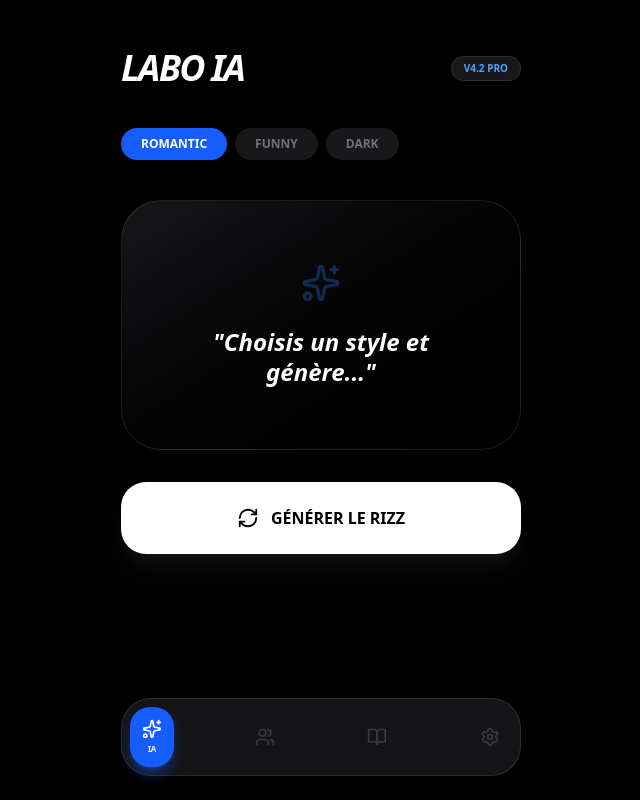
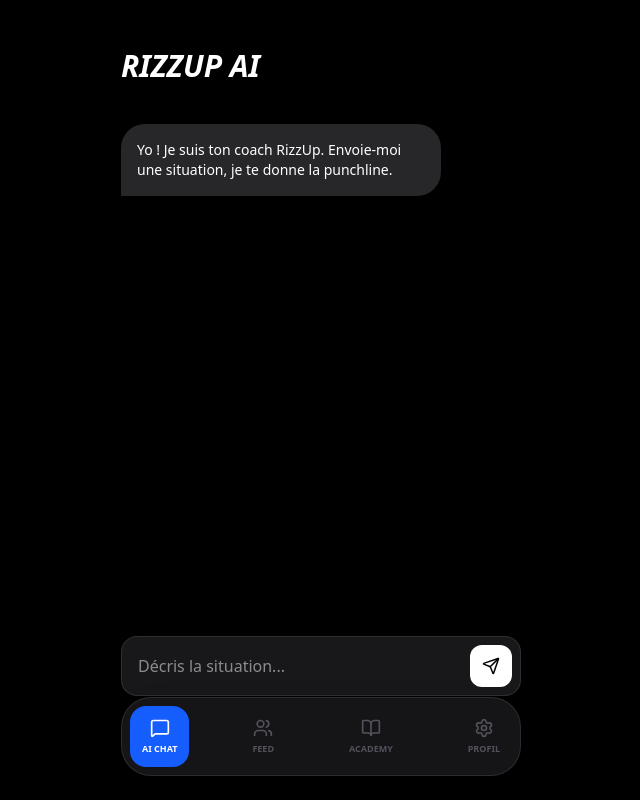
Before and after one commit to yodabe2901/rizzup-pro-app, a React (Vite) app: page / in a window 1280 px wide. Shown: the whole page, without its empty margins (319-959 px from the left). Built offline with nearby package versions, Linux system fonts and the light colour scheme.

Commit message:
🚀 RizzUp Pro: Le Chat est de retour + Nouveau Design

```diff
--- a/src/App.jsx
+++ b/src/App.jsx
@@ -1,226 +1,134 @@
 import React, { useState, useEffect, useRef } from 'react';
 import { createClient } from '@supabase/supabase-js';
 import {
-  Camera, Users, Search, User, Send, X, Flame, Sparkles,
-  RefreshCw, Settings, Shield, Bell, Zap, BookOpen, Star
+  Camera, Users, MessageSquare, User, Send, X, Flame, Sparkles,
+  RefreshCw, Settings, BookOpen, Zap, PlusCircle
 } from 'lucide-react';
 import { motion, AnimatePresence } from 'framer-motion';
 
 const supabase = createClient('https://njfuqcrtcfhkivzcgreb.supabase.co', 'sb_publishable_JXkhQVQqlM2CWqc9Q7xDxA_oVT2v1-1');
 
-// --- DATABASE IA PAR CATÉGORIES ---
-const RIZZ_DATA = {
-  romantic: ["T'as pas un plan ? Je me suis perdu dans tes yeux.", "Tu es le 10 que je cherchais."],
-  funny: ["Ton père est un voleur ? Parce qu'il a volé mon coeur.", "Je suis pas photographe, mais je nous imagine bien."],
-  dark: ["Je ne crois pas au coup de foudre, mais pour toi je ferai une exception.", "On parie que tu vas me dire non ?"],
-};
-
 export default function App() {
-  const [activeTab, setActiveTab] = useState('discover');
+  const [activeTab, setActiveTab] = useState('chat');
   const [showCamera, setShowCamera] = useState(false);
   const [isLoaded, setIsLoaded] = useState(false);
 
   useEffect(() => {
-    setTimeout(() => setIsLoaded(true), 2500); // Splash screen de 2.5s
+    setTimeout(() => setIsLoaded(true), 2000);
   }, []);
 
   if (!isLoaded) return <SplashScreen />;
 
   return (
-    <div className="bg-black min-h-screen text-white font-sans overflow-hidden">
+    <div className="bg-black min-h-screen text-white font-sans">
       <main className="max-w-md mx-auto h-screen overflow-y-auto pb-32 hide-scrollbar">
         <AnimatePresence mode="wait">
-          {activeTab === 'discover' && <RizzAI key="ai" />}
+          {activeTab === 'chat' && <RizzAIChat key="chat" />}
           {activeTab === 'feed' && <CommunityFeed key="feed" onOpenScanner={() => setShowCamera(true)} />}
-          {activeTab === 'academy' && <RizzAcademy key="academy" />}
-          {activeTab === 'account' && <ProfileSettings key="profile" />}
+          {activeTab === 'academy' && <AcademyPage key="academy" />}
+          {activeTab === 'settings' && <SettingsPage key="settings" />}
         </AnimatePresence>
       </main>
 
       <AnimatePresence>{showCamera && <RizzCamera onClose={() => setShowCamera(false)} />}</AnimatePresence>
 
-      {/* Barre de Navigation Giga-App */}
-      <nav className="fixed bottom-6 left-1/2 -translate-x-1/2 w-[92%] max-w-[400px] bg-zinc-900/90 backdrop-blur-3xl border border-white/10 rounded-[30px] p-2 flex justify-between items-center shadow-2xl z-50">
-        <NavBtn active={activeTab === 'discover'} onClick={() => setActiveTab('discover')} icon={<Sparkles size={20}/>} label="IA" />
+      {/* Navigation RizzUp */}
+      <nav className="fixed bottom-6 left-1/2 -translate-x-1/2 w-[92%] max-w-[400px] bg-zinc-900/90 backdrop-blur-2xl border border-white/10 rounded-[30px] p-2 flex justify-between items-center z-50 shadow-2xl">
+        <NavBtn active={activeTab === 'chat'} onClick={() => setActiveTab('chat')} icon={<MessageSquare size={20}/>} label="AI Chat" />
         <NavBtn active={activeTab === 'feed'} onClick={() => setActiveTab('feed')} icon={<Users size={20}/>} label="Feed" />
         <NavBtn active={activeTab === 'academy'} onClick={() => setActiveTab('academy')} icon={<BookOpen size={20}/>} label="Academy" />
-        <NavBtn active={activeTab === 'account'} onClick={() => setActiveTab('account')} icon={<Settings size={20}/>} label="Settings" />
+        <NavBtn active={activeTab === 'settings'} onClick={() => setActiveTab('settings')} icon={<Settings size={20}/>} label="Profil" />
       </nav>
     </div>
   );
 }
 
-// --- 0. SPLASH SCREEN ---
-function SplashScreen() {
-  return (
-    <div className="bg-black h-screen flex flex-col items-center justify-center">
-      <motion.div initial={{ scale: 0.5, opacity: 0 }} animate={{ scale: 1, opacity: 1 }} transition={{ duration: 0.8 }}>
-        <div className="w-24 h-24 bg-blue-600 rounded-[30%] rotate-12 flex items-center justify-center shadow-[0_0_80px_rgba(37,99,235,0.5)]">
-          <Zap size={50} className="text-white -rotate-12 fill-current" />
-        </div>
-      </motion.div>
-      <motion.h1 initial={{ y: 20, opacity: 0 }} animate={{ y: 0, opacity: 1 }} transition={{ delay: 0.5 }} className="mt-8 text-3xl font-black italic tracking-tighter uppercase">RizzUp Pro</motion.h1>
-      <div className="mt-4 flex gap-1">
-        {[0,1,2].map(i => <motion.div key={i} animate={{ opacity: [0, 1, 0] }} transition={{ repeat: Infinity, delay: i*0.2 }} className="w-2 h-2 bg-blue-500 rounded-full" />)}
-      </div>
-    </div>
-  );
-}
+// --- 1. CHAT AVEC L'IA (RETOUR EN FORCE) ---
+function RizzAIChat() {
+  const [messages, setMessages] = useState([{ role: 'ai', text: "Yo ! Je suis ton coach RizzUp. Envoie-moi une situation, je te donne la punchline." }]);
+  const [input, setInput] = useState("");
 
-// --- 1. RIZZ AI (IA AMÉLIORÉE) ---
-function RizzAI() {
-  const [rizz, setRizz] = useState("Choisis un style et génère...");
-  const [category, setCategory] = useState('romantic');
+  const handleSend = () => {
+    if (!input.trim()) return;
+    const newMessages = [...messages, { role: 'user', text: input }];
+    setMessages(newMessages);
+    setInput("");
 
-  const generate = () => {
-    const list = RIZZ_DATA[category];
-    setRizz(list[Math.floor(Math.random() * list.length)]);
+    // Simulation IA
+    setTimeout(() => {
+      setMessages([...newMessages, { role: 'ai', text: "Pas mal, mais essaie ça : 'Est-ce que tu as un double des clés ? Parce que tu viens de t'installer dans ma tête sans permission.'" }]);
+    }, 1000);
   };
 
   return (
-    <motion.div initial={{ opacity: 0, x: -20 }} animate={{ opacity: 1, x: 0 }} className="p-6 pt-12">
-      <div className="flex justify-between items-center mb-10">
-        <h1 className="text-4xl font-black italic tracking-tighter">LABO IA</h1>
-        <div className="bg-zinc-900 px-3 py-1 rounded-full border border-white/10 text-[10px] font-bold text-blue-400">V4.2 PRO</div>
-      </div>
-
-      <div className="flex gap-2 mb-8 overflow-x-auto pb-2">
-        {['romantic', 'funny', 'dark'].map(cat => (
-          <button key={cat} onClick={() => setCategory(cat)} className={`px-5 py-2 rounded-2xl text-xs font-bold uppercase transition-all ${category === cat ? 'bg-blue-600' : 'bg-zinc-900 text-zinc-500'}`}>{cat}</button>
+    <div className="flex flex-col h-screen p-6">
+      <h1 className="text-3xl font-black italic mb-6 pt-6">RIZZUP AI</h1>
+      <div className="flex-1 overflow-y-auto space-y-4 mb-4 pt-4">
+        {messages.map((m, i) => (
+          <div key={i} className={`flex ${m.role === 'ai' ? 'justify-start' : 'justify-end'}`}>
+            <div className={`max-w-[80%] p-4 rounded-3xl text-sm ${m.role === 'ai' ? 'bg-zinc-800 rounded-bl-none' : 'bg-blue-600 rounded-br-none'}`}>
+              {m.text}
+            </div>
+          </div>
         ))}
       </div>
-
-      <div className="bg-gradient-to-br from-zinc-900 to-black border border-white/10 p-10 rounded-[40px] mb-8 min-h-[250px] flex flex-col justify-center items-center text-center shadow-inner">
-        <Sparkles className="text-blue-500 mb-6 opacity-30" size={40} />
-        <p className="text-2xl font-semibold leading-tight italic">"{rizz}"</p>
+      <div className="flex gap-2 bg-zinc-900 p-2 rounded-2xl border border-white/10 mb-20">
+        <input value={input} onChange={(e)=>setInput(e.target.value)} placeholder="Décris la situation..." className="bg-transparent flex-1 p-2 outline-none" />
+        <button onClick={handleSend} className="bg-white text-black p-3 rounded-xl"><Send size={18}/></button>
       </div>
-
-      <button onClick={generate} className="w-full bg-white text-black font-black py-6 rounded-[25px] flex items-center justify-center gap-3 active:scale-95 transition-all shadow-xl shadow-white/5">
-        <RefreshCw size={22} /> GÉNÉRER LE RIZZ
-      </button>
-    </motion.div>
+    </div>
   );
 }
 
 // --- 2. COMMUNITY FEED ---
 function CommunityFeed({ onOpenScanner }) {
   const [posts, setPosts] = useState([]);
-  const [text, setText] = useState("");
-
-  useEffect(() => { fetchPosts(); }, []);
-  async function fetchPosts() {
-    const { data } = await supabase.from('posts').select('*').order('created_at', { ascending: false });
-    if (data) setPosts(data);
-  }
+  useEffect(() => {
+    supabase.from('posts').select('*').order('created_at', { ascending: false }).then(({data}) => setPosts(data || []));
+  }, []);
 
   return (
-    <motion.div initial={{ opacity: 0 }} animate={{ opacity: 1 }} className="p-6 pt-12">
+    <div className="p-6 pt-12">
       <div className="flex justify-between items-center mb-8">
-        <h2 className="text-3xl font-black italic uppercase tracking-tighter">Live Feed</h2>
-        <button onClick={onOpenScanner} className="bg-blue-600 p-4 rounded-2xl shadow-lg shadow-blue-600/30 active:scale-90"><Camera size={24}/></button>
+        <h2 className="text-3xl font-black italic uppercase">Social</h2>
+        <button onClick={onOpenScanner} className="bg-blue-600 p-4 rounded-2xl"><Camera size={24}/></button>
       </div>
-
-      <div className="flex gap-3 mb-10 bg-zinc-900/80 p-3 rounded-3xl border border-white/5">
-        <input value={text} onChange={(e)=>setText(e.target.value)} placeholder="Partage ton succès..." className="bg-transparent flex-1 p-2 outline-none text-sm" />
-        <button onClick={async () => {
-          await supabase.from('posts').insert([{ username: 'Rizzler', content: text }]);
-          setText(""); fetchPosts();
-        }} className="bg-white text-black p-3 rounded-2xl"><Send size={18}/></button>
-      </div>
-
-      <div className="space-y-6">
+      <div className="space-y-4">
         {posts.map(p => (
-          <div key={p.id} className="bg-zinc-900/30 border border-white/5 p-6 rounded-[35px]">
-            <div className="flex items-center gap-2 mb-3">
-              <div className="w-6 h-6 rounded-full bg-blue-500" />
-              <span className="text-[10px] font-black uppercase text-zinc-500">{p.username}</span>
-            </div>
-            <p className="text-lg font-medium">"{p.content}"</p>
-            <div className="flex gap-4 mt-4 opacity-30 text-xs font-bold uppercase"><span className="flex items-center gap-1"><Flame size={14}/> 12</span><span className="flex items-center gap-1"><Star size={14}/> Save</span></div>
+          <div key={p.id} className="bg-zinc-900/50 p-5 rounded-[25px] border border-white/5">
+            <p className="text-blue-500 text-[10px] font-black mb-1">@{p.username}</p>
+            <p className="text-lg">"{p.content}"</p>
           </div>
         ))}
       </div>
-    </motion.div>
-  );
-}
-
-// --- 3. RIZZ ACADEMY (NOUVELLE PAGE) ---
-function RizzAcademy() {
-  return (
-    <motion.div initial={{ opacity: 0, y: 20 }} animate={{ opacity: 1, y: 0 }} className="p-6 pt-12">
-      <h1 className="text-4xl font-black italic mb-8 uppercase tracking-tighter">Academy</h1>
-      <div className="space-y-4">
-        <AcademyCard title="Le Contact Visuel" desc="La règle des 3 secondes pour hypnotiser." color="bg-blue-600" />
-        <AcademyCard title="Le Body Language" desc="Comment s'asseoir pour dominer l'espace." color="bg-purple-600" />
-        <AcademyCard title="L'Humour Noir" desc="Prendre des risques sans se faire ban." color="bg-zinc-800" />
-      </div>
-    </motion.div>
-  );
-}
-
-function AcademyCard({ title, desc, color }) {
-  return (
-    <div className={`${color} p-6 rounded-[30px] shadow-lg`}>
-      <h3 className="font-black text-xl mb-1 uppercase italic">{title}</h3>
-      <p className="text-white/70 text-sm italic">{desc}</p>
     </div>
   );
 }
 
-// --- 4. PROFILE & SETTINGS (NOUVELLE PAGE) ---
-function ProfileSettings() {
-  return (
-    <motion.div initial={{ opacity: 0, scale: 0.95 }} animate={{ opacity: 1, scale: 1 }} className="p-6 pt-12">
-      <div className="flex items-center gap-6 mb-12">
-        <div className="w-24 h-24 rounded-[35%] bg-zinc-800 border-2 border-blue-500 p-1">
-          <div className="w-full h-full rounded-[30%] bg-[url('https://api.dicebear.com/7.x/avataaars/svg?seed=Lucky')] bg-cover" />
-        </div>
-        <div>
-          <h2 className="text-2xl font-black italic uppercase">Rizzlord #001</h2>
-          <p className="text-blue-500 text-xs font-bold tracking-widest uppercase">Membre Premium</p>
-        </div>
-      </div>
+// --- AUTRES PAGES (À REMPLIR DEMAIN) ---
+function AcademyPage() { return <div className="p-8 pt-20 font-black text-2xl italic text-center text-zinc-700 underline">SECTION ACADEMY EN COURS...</div>; }
+function SettingsPage() { return <div className="p-8 pt-20 font-black text-2xl italic text-center text-zinc-700 underline">PROFIL RIZZUP PRO v1.0</div>; }
 
-      <div className="space-y-3">
-        <SettingItem icon={<Bell size={20}/>} label="Notifications" />
-        <SettingItem icon={<Shield size={20}/>} label="Confidentialité" />
-        <SettingItem icon={<User size={20}/>} label="Modifier le profil" />
-        <div className="pt-8 opacity-20 text-[10px] text-center font-black uppercase tracking-[0.5em]">RizzUp Pro v4.2.0 - 2026</div>
-      </div>
-    </motion.div>
-  );
+function SplashScreen() {
+  return <div className="bg-black h-screen flex flex-col items-center justify-center">
+    <Zap size={60} className="text-blue-600 animate-bounce fill-current" />
+    <h1 className="text-4xl font-black italic mt-4 tracking-tighter uppercase">RizzUp Pro</h1>
+  </div>;
 }
 
-function SettingItem({ icon, label }) {
-  return (
-    <div className="flex items-center justify-between bg-zinc-900/50 p-5 rounded-2xl border border-white/5">
-      <div className="flex items-center gap-4">{icon} <span className="font-bold text-sm uppercase">{label}</span></div>
-      <div className="w-10 h-5 bg-zinc-800 rounded-full border border-white/10" />
-    </div>
-  );
-}
-
-// --- MODULE CAMÉRA (SCANNER) ---
 function RizzCamera({ onClose }) {
-  const videoRef = useRef(null);
-  useEffect(() => {
-    navigator.mediaDevices.getUserMedia({ video: { facingMode: 'user' } }).then(s => { if(videoRef.current) videoRef.current.srcObject = s; });
-    return () => videoRef.current?.srcObject?.getTracks().forEach(t => t.stop());
-  }, []);
-  return (
-    <div className="fixed inset-0 bg-black z-[100] flex items-center justify-center">
-      <video ref={videoRef} autoPlay playsInline className="absolute h-full w-full object-cover opacity-80" />
-      <div className="relative w-64 h-64 border-2 border-blue-500 rounded-full animate-pulse flex items-center justify-center text-blue-500 font-black italic">SCANNING...</div>
-      <button onClick={onClose} className="absolute top-10 right-8 bg-white text-black p-4 rounded-full"><X/></button>
-    </div>
-  );
+  return <div className="fixed inset-0 bg-black z-[100] flex flex-col items-center justify-center">
+    <div className="w-64 h-64 border-4 border-dashed border-blue-500 rounded-full animate-spin" />
+    <p className="mt-8 font-black italic text-blue-500">CAMERA ENGINE READY</p>
+    <button onClick={onClose} className="absolute top-10 right-8 bg-white text-black p-4 rounded-full"><X/></button>
+  </div>;
 }
 
 function NavBtn({ active, onClick, icon, label }) {
   return (
-    <button onClick={onClick} className={`flex flex-col items-center p-3 rounded-[20px] transition-all duration-300 ${active ? 'bg-blue-600 text-white shadow-lg shadow-blue-600/40' : 'text-zinc-600 opacity-60'}`}>
+    <button onClick={onClick} className={`flex flex-col items-center p-3 rounded-2xl transition-all ${active ? 'bg-blue-600 text-white' : 'text-zinc-600'}`}>
       {icon}
-      <span className={`text-[8px] font-black uppercase mt-1 tracking-tighter ${active ? 'block' : 'hidden'}`}>{label}</span>
+      <span className="text-[9px] font-black uppercase mt-1">{label}</span>
     </button>
   );
 }
```
